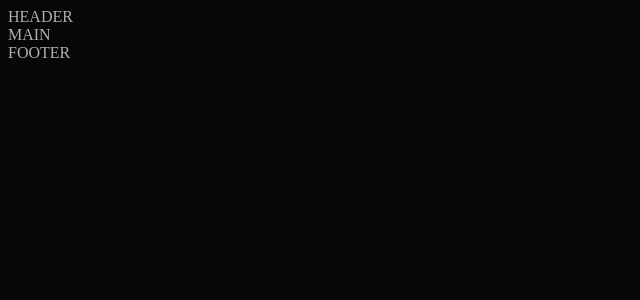
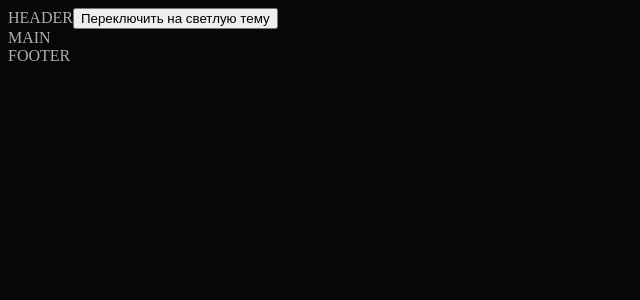
Before and after one commit to mo7um/portfolio-page, a React (Vite) app: page / in a window 1280 px wide. Shown: the top 300 px of the page, without its empty margins (0-640 px from the left). Built offline with nearby package versions, Linux system fonts and the light colour scheme; a web font is replaced by a local one.

Commit message:
feat: реализован компонент ThemeSwitcher для изменения цветовой темы

```diff
--- a/src/components/Header/index.tsx
+++ b/src/components/Header/index.tsx
@@ -1,9 +1,11 @@
 import style from "./Header.module.css"
+import ThemeSwitcher from "../ThemeSwitcher";
 
 const Header = () => {
     return (
         <header className={style.header}>
             HEADER
+            <ThemeSwitcher />
         </header>
     );
 }
--- /dev/null
+++ b/src/components/ThemeSwitcher/index.tsx
@@ -0,0 +1,23 @@
+import { useContext } from "react";
+import { ThemeContext } from "../../context/ThemeContext";
+
+const ThemeSwitcher = () => {
+    const context = useContext(ThemeContext);
+    if (!context) {
+        throw new Error("ThemeSwitcher must be used within a ThemeProvider");
+    }
+    const [theme, setTheme] = context;
+
+
+    const toggleTheme = () => {
+        setTheme(theme === 'dark' ? 'light' : 'dark');
+    }
+
+    return (
+        <button onClick={toggleTheme}>
+            Переключить на {theme === 'dark' ? 'светлую' : 'темную'} тему
+        </button>
+    )
+}
+
+export default ThemeSwitcher;
```
